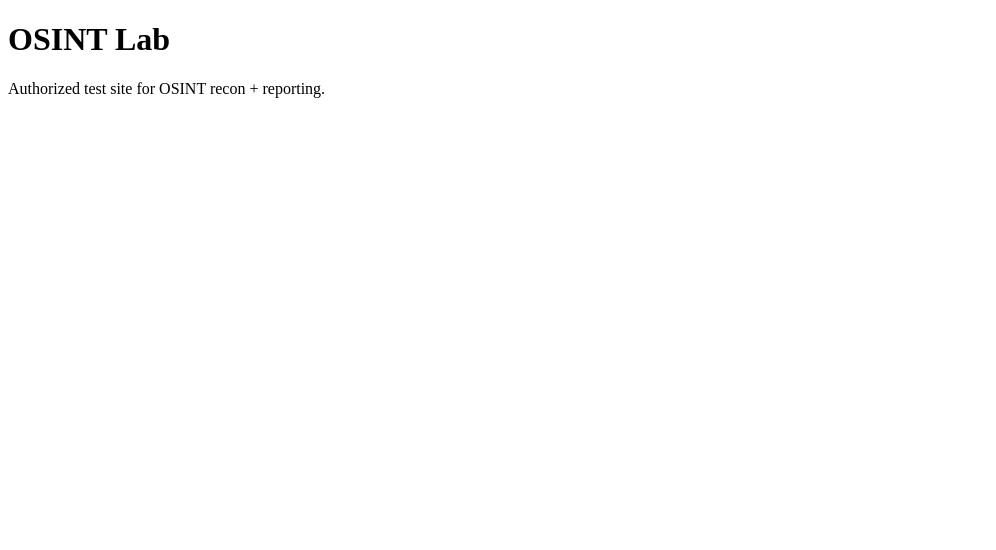
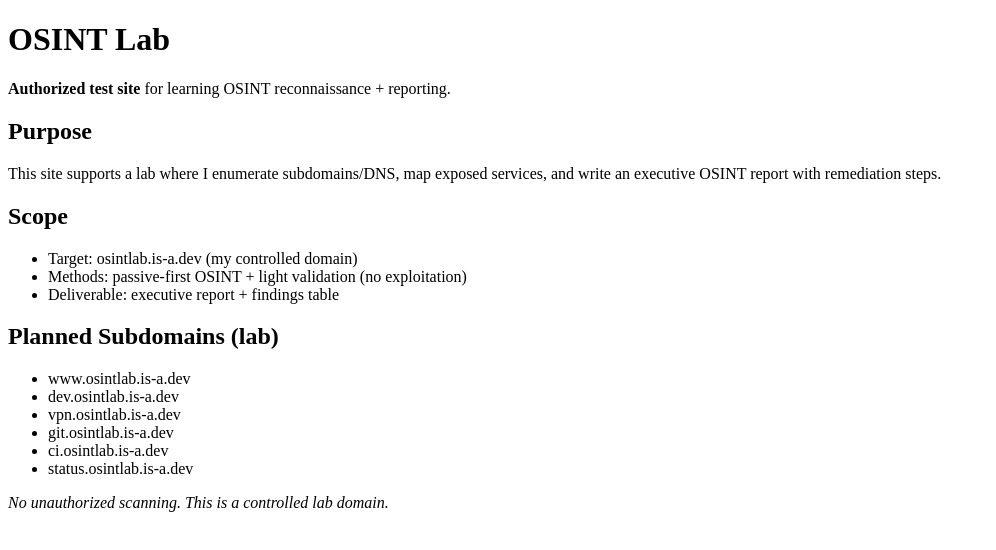
Before and after one commit to CookieCrusher99/CookieCrusher99.github.io, a plain HTML site: page index.html in a window 1280 px wide. Shown: the whole page, without its empty margins (0-996 px from the left). Drawn offline with Linux system fonts and the light colour scheme.

Commit message:
Update index.html

```diff
--- a/index.html
+++ b/index.html
@@ -1,8 +1,33 @@
 <!doctype html>
 <html>
-  <head><meta charset="utf-8"><title>OSINT Lab</title></head>
+  <head>
+    <meta charset="utf-8" />
+    <title>OSINT Lab</title>
+  </head>
   <body>
     <h1>OSINT Lab</h1>
-    <p>Authorized test site for OSINT recon + reporting.</p>
+    <p><b>Authorized test site</b> for learning OSINT reconnaissance + reporting.</p>
+
+    <h2>Purpose</h2>
+    <p>This site supports a lab where I enumerate subdomains/DNS, map exposed services, and write an executive OSINT report with remediation steps.</p>
+
+    <h2>Scope</h2>
+    <ul>
+      <li>Target: osintlab.is-a.dev (my controlled domain)</li>
+      <li>Methods: passive-first OSINT + light validation (no exploitation)</li>
+      <li>Deliverable: executive report + findings table</li>
+    </ul>
+
+    <h2>Planned Subdomains (lab)</h2>
+    <ul>
+      <li>www.osintlab.is-a.dev</li>
+      <li>dev.osintlab.is-a.dev</li>
+      <li>vpn.osintlab.is-a.dev</li>
+      <li>git.osintlab.is-a.dev</li>
+      <li>ci.osintlab.is-a.dev</li>
+      <li>status.osintlab.is-a.dev</li>
+    </ul>
+
+    <p><i>No unauthorized scanning. This is a controlled lab domain.</i></p>
   </body>
 </html>
```
